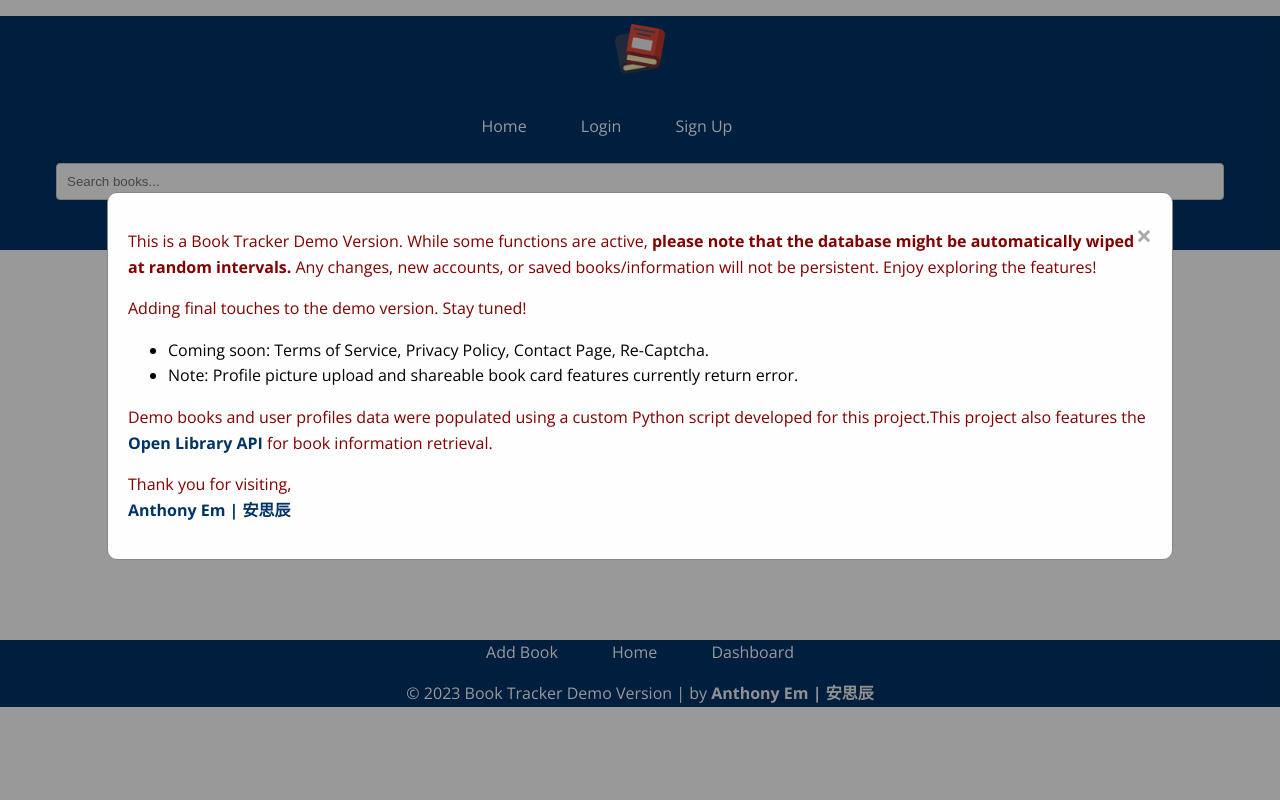
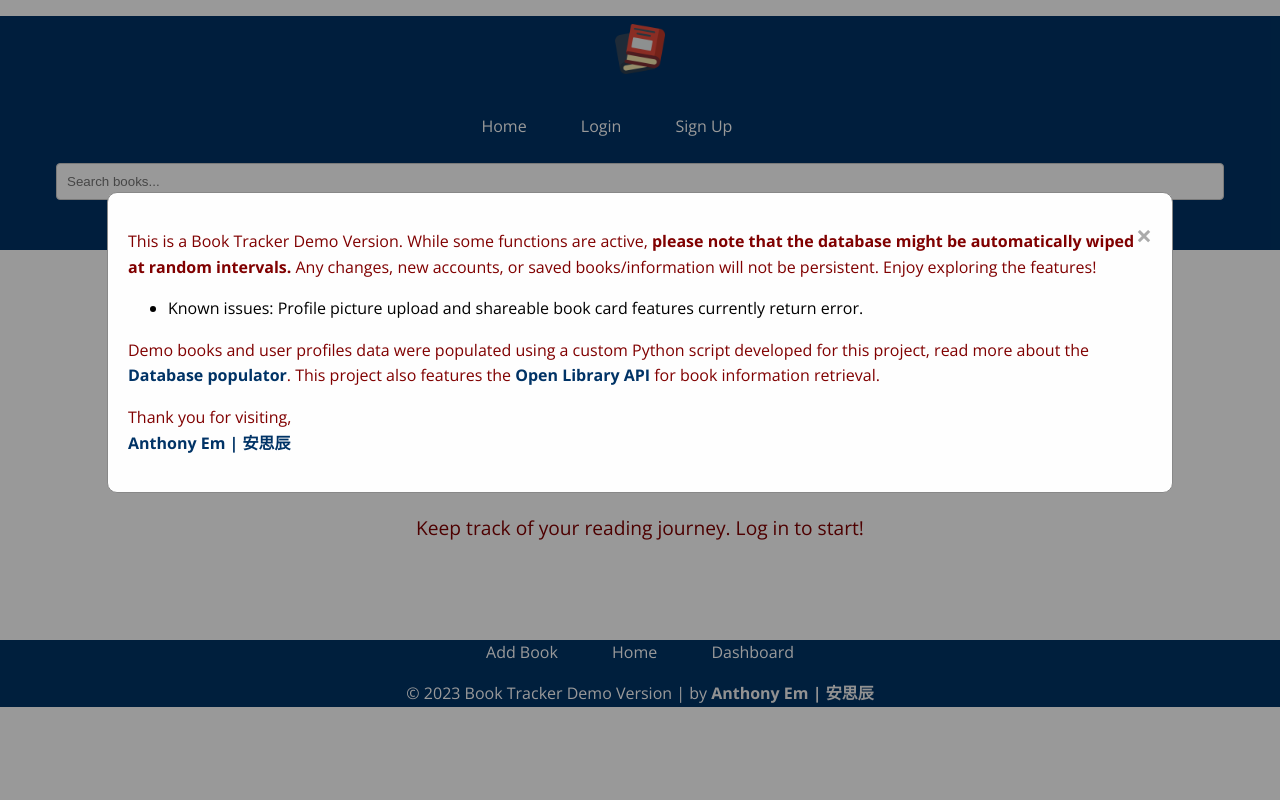
Before and after one commit to AnSiChen/library_demo, a Django app: page / in a window 1280 px wide. Run offline with Django 5.2, Linux system fonts and the light colour scheme; data that the repository does not hold is empty.

Commit message:
test: ci pipeline html change

```diff
--- a/library_demo_app/templates/tracker/home.html
+++ b/library_demo_app/templates/tracker/home.html
@@ -7,12 +7,10 @@
   <div class="modal-content">
     <span class="close">&times;</span>
     <p>This is a Book Tracker Demo Version. While some functions are active, <strong>please note that the database might be automatically wiped at random intervals.</strong> Any changes, new accounts, or saved books/information will not be persistent. Enjoy exploring the features!</p>
-    <p>Adding final touches to the demo version. Stay tuned!</p>
     <ul>
-      <li>Coming soon: Terms of Service, Privacy Policy, Contact Page, Re-Captcha.</li>
-      <li>Note: Profile picture upload and shareable book card features currently return error.</li>
+      <li>Known issues: Profile picture upload and shareable book card features currently return error.</li>
     </ul>
-    <p>Demo books and user profiles data were populated using a custom Python script developed for this project.This project also features the <a href="https://openlibrary.org" class="modal-a" target="_blank">Open Library API</a> for book information retrieval.</p>
+    <p>Demo books and user profiles data were populated using a custom Python script developed for this project, read more about the <a href="https://anthonyem.com/database_populator.html" class="modal-a" target="_blank">Database populator</a>. This project also features the <a href="https://openlibrary.org" class="modal-a" target="_blank">Open Library API</a> for book information retrieval.</p>
     <p>Thank you for visiting,<br> <a href="https://anthonyem.com" class="modal-a" target="_blank">Anthony Em | 安思辰</a></p>
   </div>
 
```
